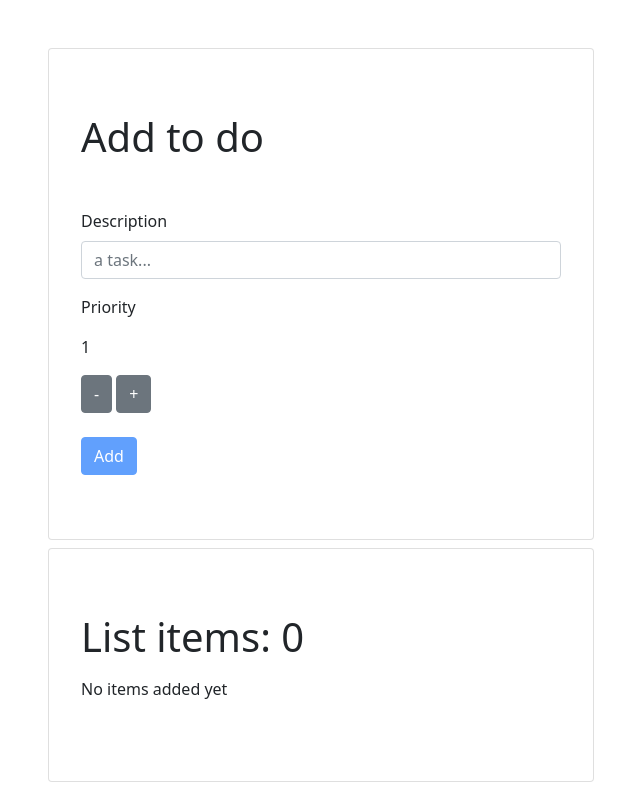
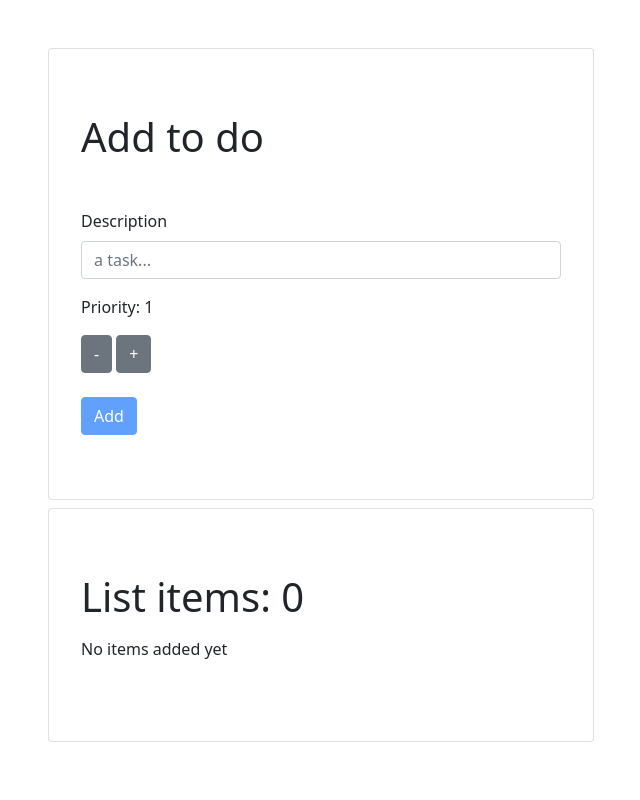
Before and after one commit to SilviuIordache/vue3todo, a Vue app: page / in a window 1280 px wide. Shown: the whole page, without its empty margins (319-959 px from the left). Built offline with nearby package versions, Linux system fonts and the light colour scheme.

Commit message:
Small change

```diff
--- a/src/components/AddToDo.vue
+++ b/src/components/AddToDo.vue
@@ -14,8 +14,7 @@
           />
         </div>
         <div class="mt-3">
-          <p>Priority</p>
-          <p>{{ priority }}</p>
+          <p>Priority: {{ priority }}</p>
           <div class="d-flex">
             <button
               type="button"
```
